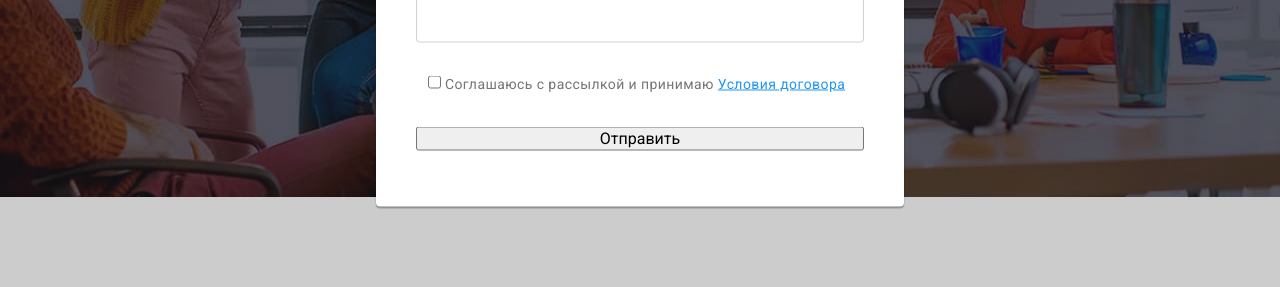
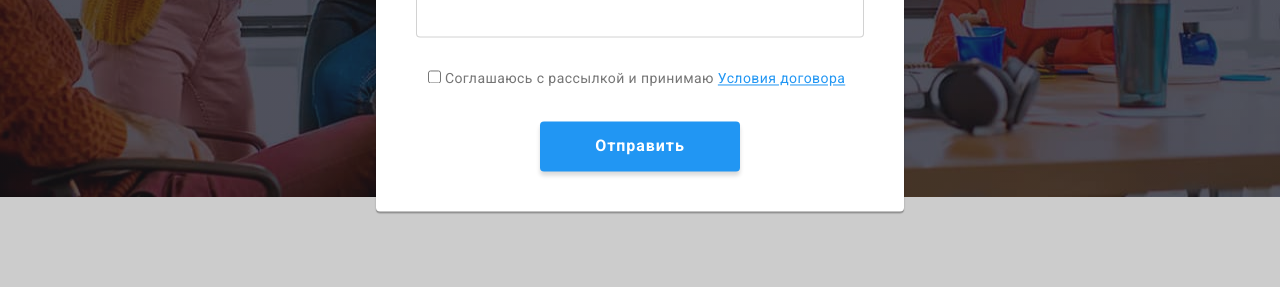
Before and after one commit to oleksandr-vasylenko/goit-markup-hw-06, a plain HTML site: page index.html in a window 1280 px wide. Both pictures are taken after a click on the button "Заказать услугу". Shown: the part 484-771 px from the top of the page. Drawn offline with nearby package versions, Linux system fonts and the light colour scheme.

Commit message:
Update button hover/focus

```diff
--- a/css/styles.css
+++ b/css/styles.css
@@ -308,6 +308,8 @@ a {
   fill: #000000;
   background-color: var(--white-text);
   cursor: pointer;
+
+  transition: fill var(--speed) var(--duration), box-shadow var(--speed) var(--duration);
 }
 
 .modal-close-btn:hover,
@@ -370,6 +372,34 @@ a {
 .order-agreement-link {
   color: var(--accent);
   text-decoration: underline;
+}
+
+.order-btn {
+  width: 200px;
+  height: 50px;
+  left: 700px;
+  top: 712px;
+  display: block;
+  align-self: center;
+
+  background-color: var(--accent);
+  box-shadow: 0px 4px 4px rgba(0, 0, 0, 0.15);
+  border-radius: 4px;
+  border: none;
+  cursor: pointer;
+
+  font-weight: 700;
+  font-size: 16px;
+  line-height: 1.88;
+  letter-spacing: 0.06em;
+  color: var(--white-text);
+
+  transition: background-color var(--speed) var(--duration);
+}
+
+.order-btn:hover,
+.order-btn:focus {
+  background-color: #188ce8;
 }
 
 /* --------------- VALUES/SERVICES --------------- */
```
